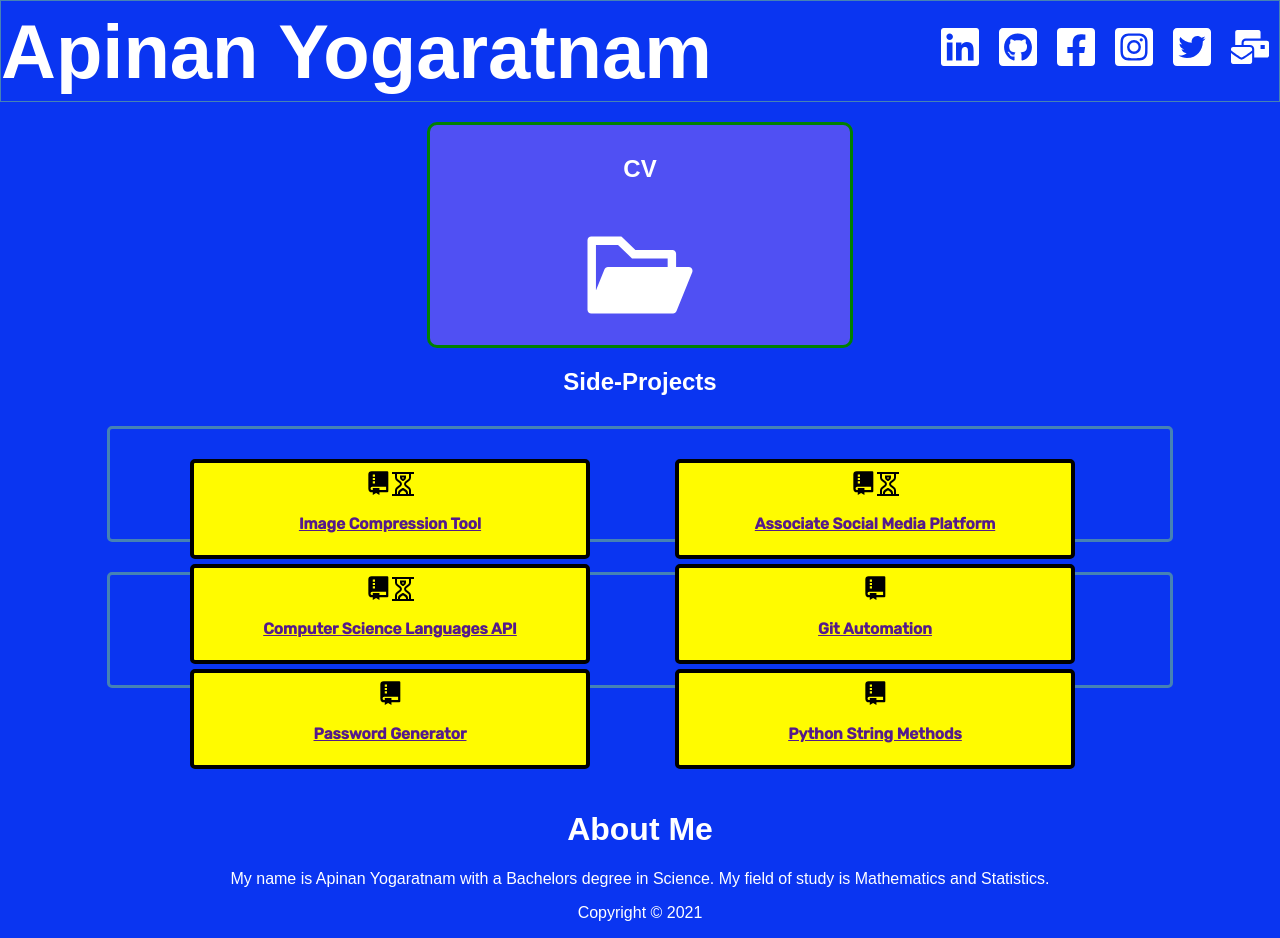
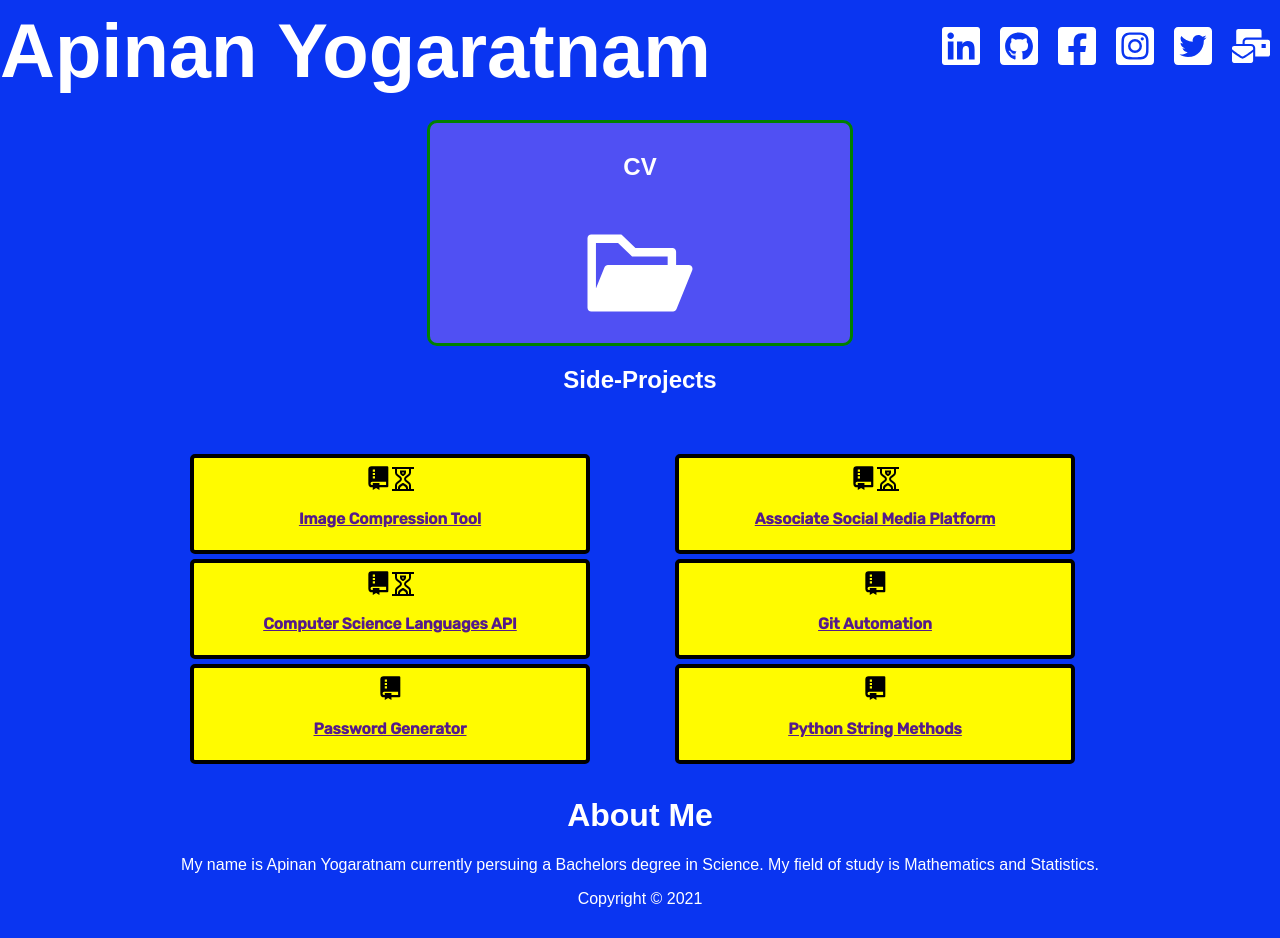
Before and after one commit to apinanyogaratnam/my-personal-website-v2.0, a React (Create React App) app: page / in a window 1280 px wide. Built offline with nearby package versions, Linux system fonts and the light colour scheme; a web font is replaced by a local one.

Commit message:
updated about me para

```diff
--- a/src/components/about_me.js
+++ b/src/components/about_me.js
@@ -5,7 +5,7 @@ const AboutMe = () => {
         <div>
             <h1>About Me</h1>
             <p>
-            My name is Apinan Yogaratnam with a Bachelors degree in Science. My field of study is Mathematics and Statistics.
+            My name is Apinan Yogaratnam currently persuing a Bachelors degree in Science. My field of study is Mathematics and Statistics.
             </p>
         </div>
     )
--- a/src/index.css
+++ b/src/index.css
@@ -31,7 +31,6 @@ code {
   justify-content: space-between;
   align-items: center;
   margin-bottom: 20px;
-  border: 1px solid steelblue;
 }
 
 .header-icon {
@@ -77,7 +76,6 @@ code {
   height: 50px;
   width: 1000px;
   margin: 30px auto;
-  border: 3px solid steelblue;
   padding: 30px;
   border-radius: 5px;
 }
```
